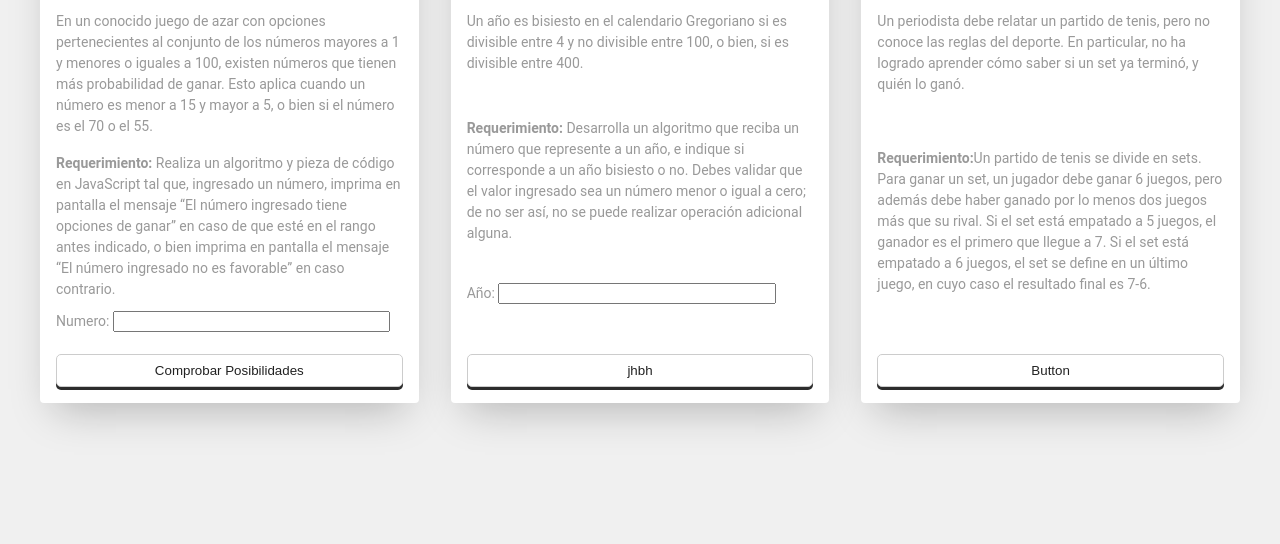
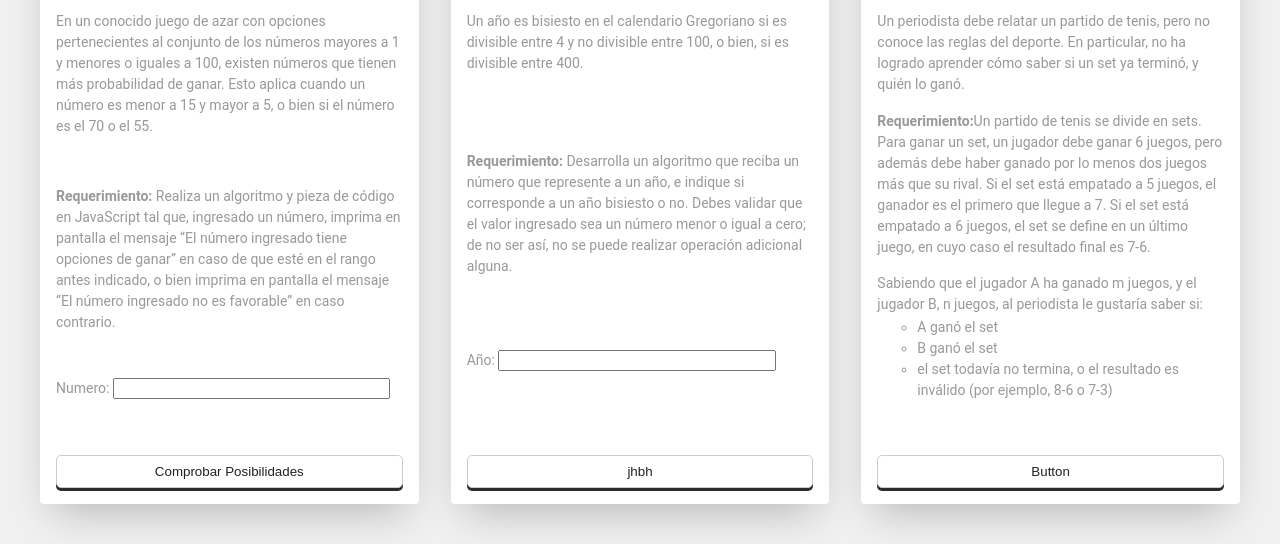
Before and after one commit to JuanAndresSalas/Ejercicios-Javascript, a website: page index.html in a window 1280 px wide. Shown: the part 335-879 px from the top of the page. Before the commit the page ends 800 px from the top, so only its background shows below. Drawn offline with nearby package versions, Linux system fonts and the light colour scheme.

Commit message:
Comentarios problema 1

```diff
--- a/index.html
+++ b/index.html
@@ -55,6 +55,14 @@
           <div class="card__title">Ejercicio 3: Tenis </div>
           <p class="card__text">Un periodista debe relatar un partido de tenis, pero no conoce las reglas del deporte. En particular, no ha logrado aprender cómo saber si un set ya terminó, y quién lo ganó.</p>
           <p class="card__text"><strong>Requerimiento:</strong>Un partido de tenis se divide en sets. Para ganar un set, un jugador debe ganar 6 juegos, pero además debe haber ganado por lo menos dos juegos más que su rival. Si el set está empatado a 5 juegos, el ganador es el primero que llegue a 7. Si el set está empatado a 6 juegos, el set se define en un último juego, en cuyo caso el resultado final es 7-6.</p>
+            <p class="card__text"> Sabiendo que el jugador A ha ganado m juegos, y el jugador B, n juegos, al periodista le gustaría
+            saber si:
+                <ul class="card__text">
+                    <li>A ganó el set</li>
+                    <li>B ganó el set</li>
+                    <li>el set todavía no termina, o el resultado es inválido (por ejemplo, 8-6 o 7-3)</li>
+                </ul>
+            </p>
           <button class="btn btn--block card__btn">Button</button>
         </div>
       </div>
--- a/js/ejercicio-1.js
+++ b/js/ejercicio-1.js
@@ -15,7 +15,7 @@ function comprobarProbabilidad(input){ //Declaracion de la función, acepta un p
 $("#inputAzar").on("keyup",function(event){ //on("keyup") es un eventListener, cuando se levanta una tecla dentro del input ejecuta la funcion
     if (event.code === 'Enter') //comprueba si la tecla pulsada es enter, de serlo entra en el if
     {
-       comprobarProbabilidad($("#inputAzar").val()); //llamada a la funcion comprobarProbabilidad declarada al inicio, acepta un parametro que esel valor del input en ese momento
+       comprobarProbabilidad($("#inputAzar").val()); //llamada a la funcion comprobarProbabilidad declarada al inicio, acepta un parametro que es el valor del input en ese momento
     }
 });
 
```
